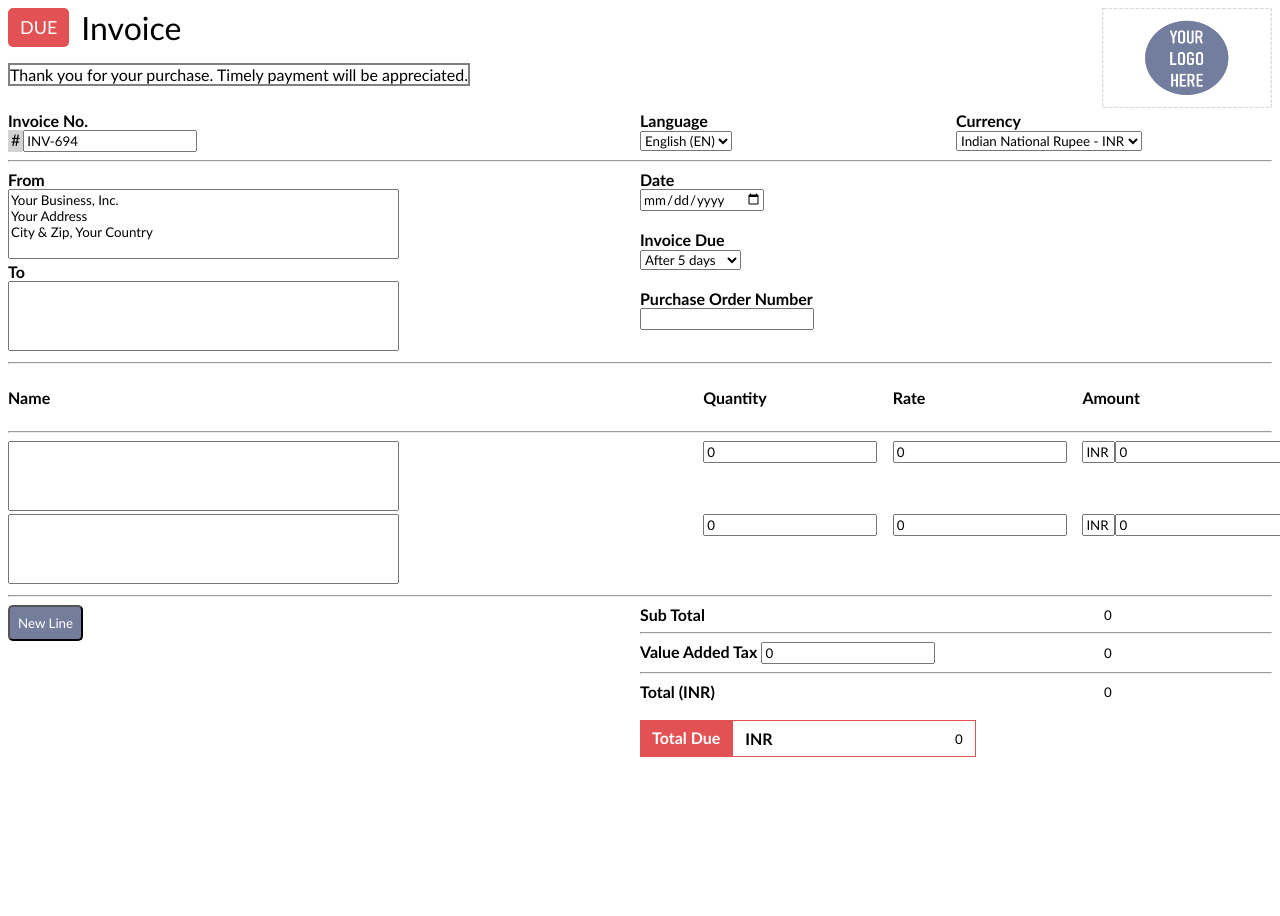
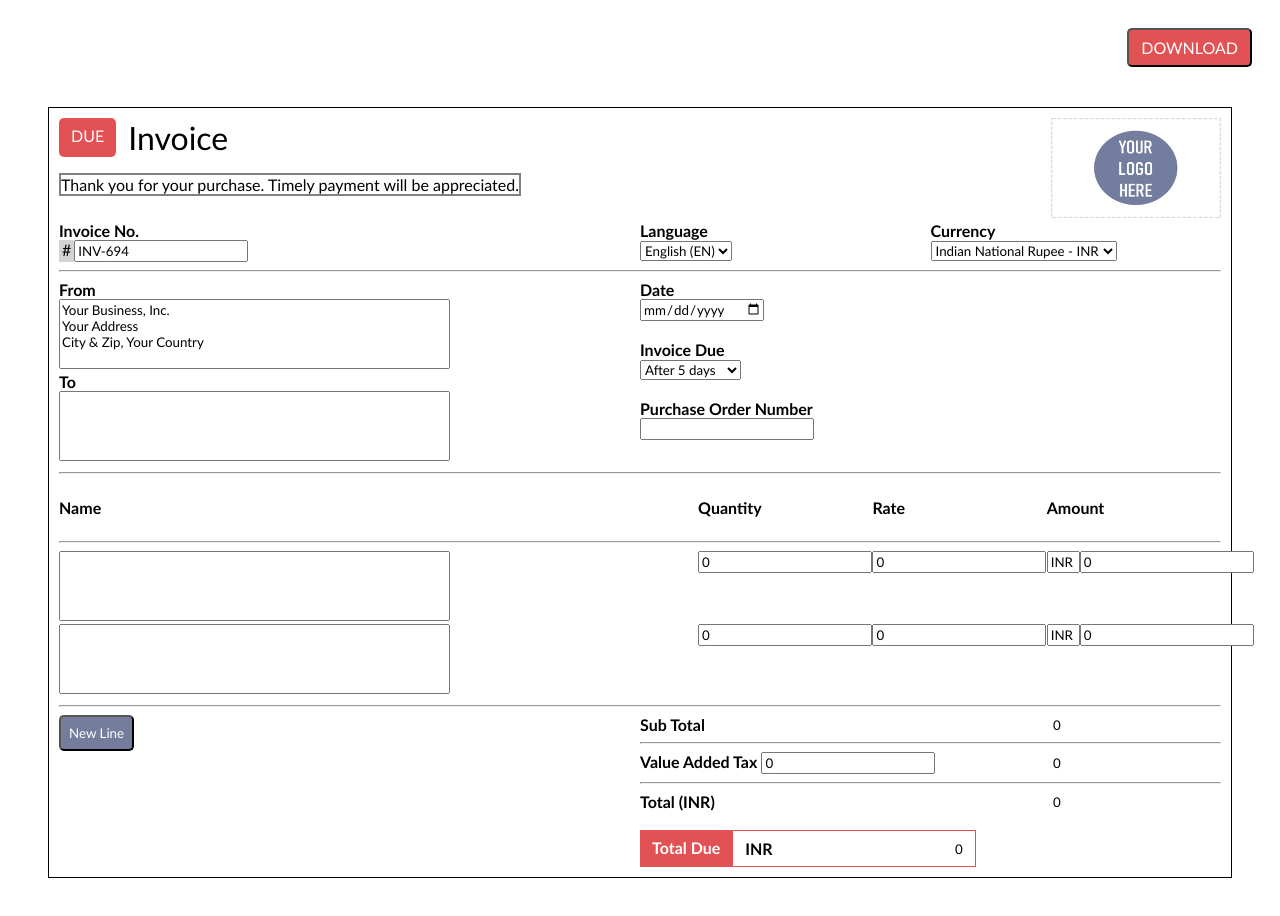
Before and after one commit to chirag2506/activities, a plain HTML site: page invoice/index.html in a window 1280 px wide. Both pictures are taken after a click on the button "New Line". Before the commit the page ends 800 px from the top, so only its background shows below. Drawn offline with nearby package versions, Linux system fonts and the light colour scheme.

Commit message:
added download

```diff
--- a/invoice/index.html
+++ b/invoice/index.html
@@ -10,6 +10,12 @@
 </head>
 
 <body>
+    <div class="download_div">
+        <button type="button" class="download due" onClick="download()">DOWNLOAD</button>
+    </div>
+
+    <div style="padding:40px">
+        <div id="page" class="mainpage">
             <div class="last">
                 <div>
                     <div class="first">
@@ -116,7 +122,7 @@ City & Zip, Your Country</textarea><br>
                         <input type="text" id="iRate0" name="iRate0" value=0 onkeyup="changeAmount()">
                     </div>
                     <div class="column4 first">
-                <input type="text" id="curr1" name="curr1" class="curr" value="INR" readonly>
+                        <input type="text" id="curr0" name="curr0" class="curr" value="INR" readonly>
                         <input type="text" id="iAmount0" name="iAmount0" value=0 class="iAmount" readonly>
                     </div>
                 </div>
@@ -157,10 +163,12 @@ City & Zip, Your Country</textarea><br>
                     </div>
                 </div>
             </div>
-
+        </div>
+    </div>
 
     <script src="https://code.jquery.com/jquery-3.6.0.js"
         integrity="sha256-H+K7U5CnXl1h5ywQfKtSj8PCmoN9aaq30gDh27Xc0jk=" crossorigin="anonymous"></script>
+    <script src="https://cdnjs.cloudflare.com/ajax/libs/html2pdf.js/0.10.1/html2pdf.bundle.min.js"></script>
     <script src="index.js"></script>
 </body>
 
--- a/invoice/index.js
+++ b/invoice/index.js
@@ -17,6 +17,7 @@ function newLine() {
     iQuantity = 'iQuantity'.concat(form_number.toString());
     iRate = 'iRate'.concat(form_number.toString());
     iAmount = 'iAmount'.concat(form_number.toString());
+    curr = 'curr'.concat(form_number.toString());
 
     clone.find('#iName0').attr("name", iName);
     clone.find('#iName0').attr("id", iName);
@@ -29,6 +30,11 @@ function newLine() {
 
     clone.find('#iAmount0').attr("name", iAmount);
     clone.find('#iAmount0').attr("id", iAmount);
+
+    clone.find('#curr0').attr("name", curr);
+    //setting current currency in curr
+    clone.find('#curr0').attr("value", document.getElementById("currency").options[currency.selectedIndex].value);
+    clone.find('#curr0').attr("id", curr);
 
     // console.log(clone[0]);
     let div_to_append = '<div class="itemForm" id="item'.concat(form_number.toString(), '">', clone[0].innerHTML, '</div');
@@ -82,7 +88,25 @@ function setCurrency() {
     var currency = document.getElementById("currency");
     var currency_name = currency.options[currency.selectedIndex].value;
 
-    document.getElementById("curr1").value = currency_name;
+
+    for (let index = 0; index < id; index++) {
+        document.getElementById("curr".concat(index)).value = currency_name;
+    }
+    document.getElementById("curr0").value = currency_name;
     document.getElementById("totalLabel").innerHTML = "<b>Total (".concat(currency_name, ")</b>");
     document.getElementById("totalDueCurr").innerHTML = "<b>".concat(currency_name, "</b>");
 }
+
+function download(){
+    element = document.getElementById("page");
+
+    var opt = {
+        margin:       0.25,
+        filename:     'invoice.pdf',
+        image:        { type: 'jpeg', quality: 0.98 },
+        html2canvas:  { scale: 2 },
+        jsPDF:        { unit: 'in', format: 'legal', orientation: 'landscape' }
+      };
+
+    html2pdf().set(opt).from(element).save("invoice.pdf");
+}
--- a/invoice/style.css
+++ b/invoice/style.css
@@ -1,5 +1,10 @@
 *{
   font-family: Calibri, 'Gill Sans', 'Gill Sans MT', 'Trebuchet MS', sans-serif;
+}
+
+.mainpage{
+  padding: 10px;
+  border: 1px solid;
 }
 
 textarea {
@@ -53,6 +58,9 @@ textarea {
   border-radius: 5px;
   padding: 8px;
 }
+.newLine:hover{
+  background-color: rgb(0, 125, 156);
+}
 
 .thanks{
   border: 2px solid;
@@ -75,14 +83,10 @@ textarea {
   width: 25px;
 }
 
-/* .nameTA{
-  width:0%;
-} */
-
 .due{
   background-color: rgb(226, 82, 85);
   color: white;
-  font-size: large;
+  font-size: medium;
   padding: 8px;
   padding-left: 12px;
   padding-right: 12px;
@@ -128,3 +132,14 @@ textarea {
   padding-left: 12px;
   padding-right: 12px;
 }
+
+.download_div{
+  padding: 20px;
+  padding-bottom: 0px;
+  display: flex;
+  justify-content:right;
+}
+
+.download:hover{
+  background-color: rgb(0, 82, 85);
+}
```
Lines whose indentation alone changed are shown as unchanged.
